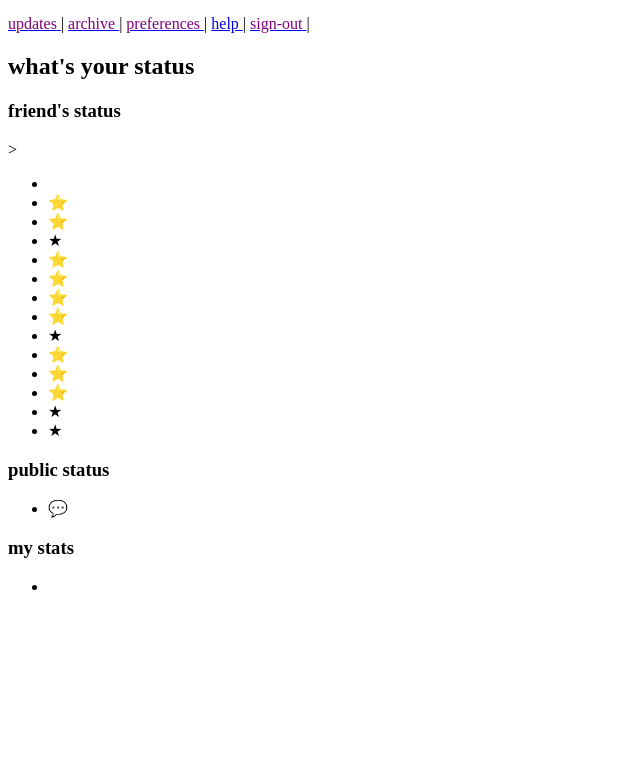
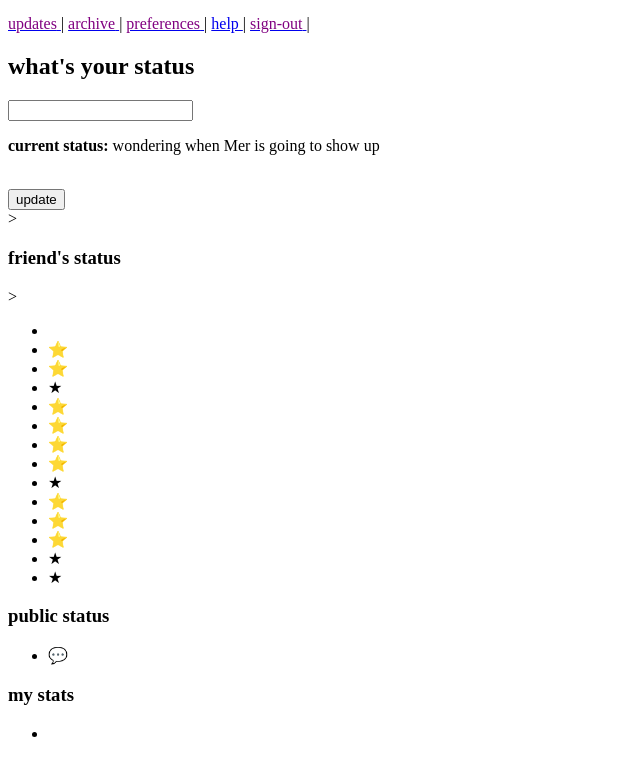
Before and after one commit to vanessa-pc/html-twitter-base, a website: page index.html in a window 1280 px wide. Shown: the part 44-803 px from the top of the page, without its empty margins (0-640 px from the left). Drawn offline with Linux system fonts and the light colour scheme.

Commit message:
Add code and content for what's your status section

```diff
--- a/index.html
+++ b/index.html
@@ -13,15 +13,17 @@
         <a href="#"> help </a> |
         <a href="#"> <span style ="color: purple">sign-out</span> </a> |
       </nav>
-      <!-- nav links to other pages -->
-      <!-- use span to change color of links above -->
     </header>
     <main>
       <section>
         <h2> what's your status</h2>
-        <!-- add input -->
-        <p>    </p>
-        <!-- add button -->
+        <form>
+          <input type="text">
+          <br>
+          <p> <b>current status:</b> wondering when Mer is going to show up</p>
+          <br>
+          <input type="submit" value="update">
+        </form>>
       </section>
       <section>
         <h3> friend's status </h3>
```
